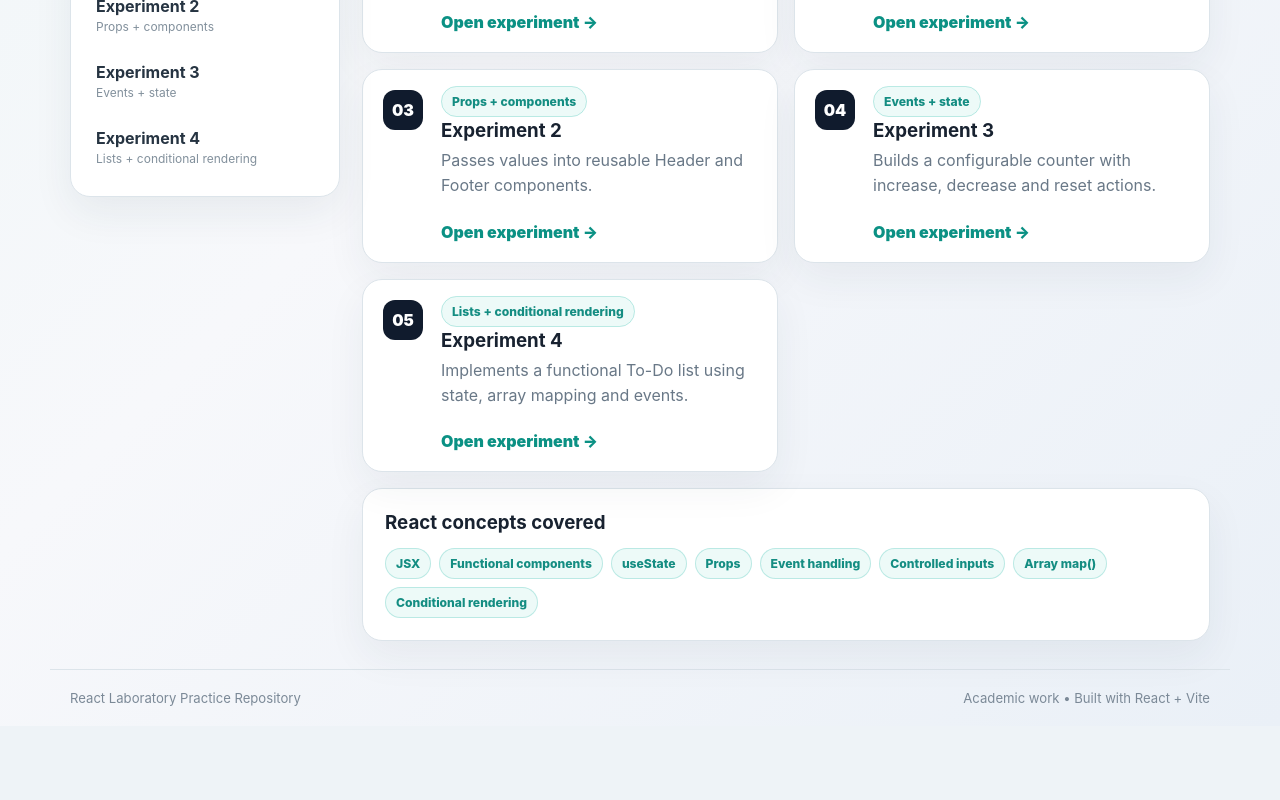
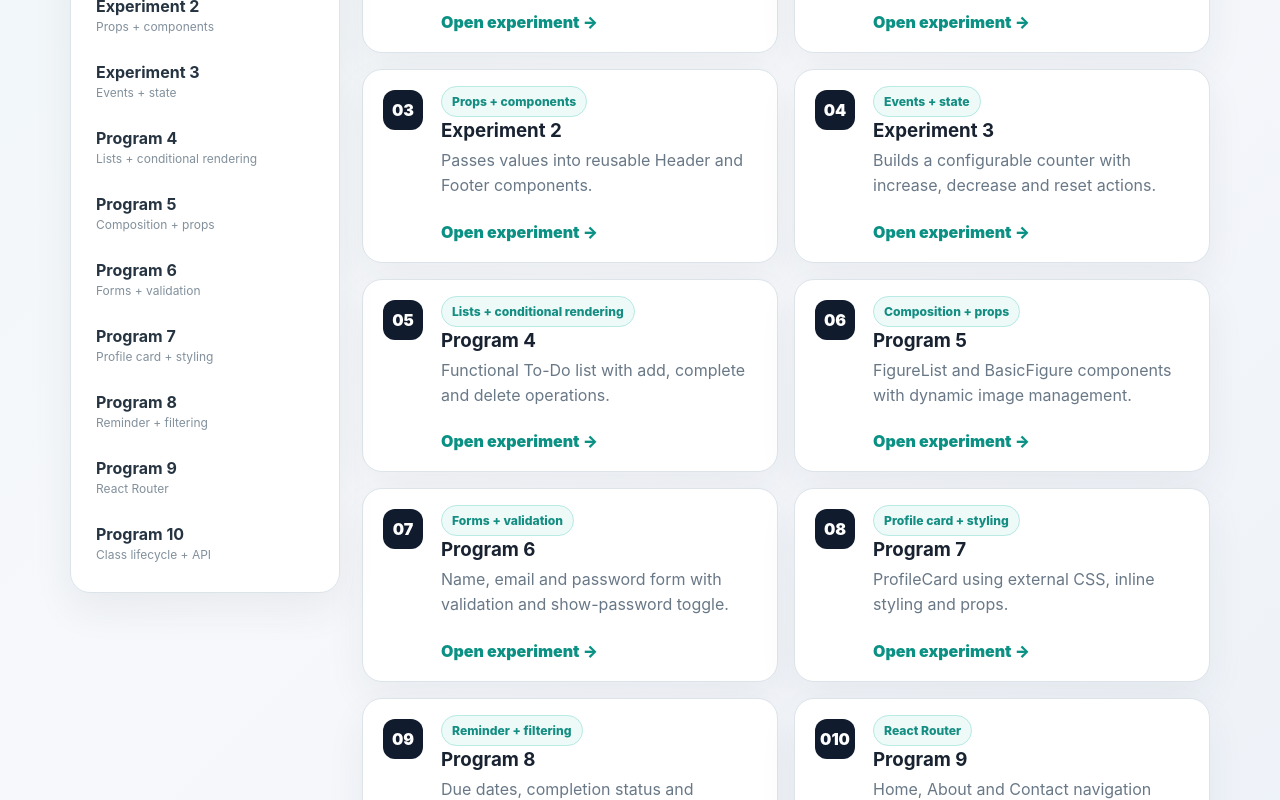
Before and after one commit to Akash-N-24/React-Lab-Programs, a React (Vite) app: page / in a window 1280 px wide. Shown: the part 640-1440 px from the top of the page. Before the commit the page ends 1366 px from the top, so only its background shows below. Built offline with nearby package versions, Linux system fonts and the light colour scheme.

Commit message:
Register React lab programs 5-10

```diff
--- a/src/App.jsx
+++ b/src/App.jsx
@@ -5,13 +5,25 @@ import Exp1 from './components/Exp1';
 import Exp2 from './components/Exp2';
 import Exp3 from './components/Exp3';
 import Exp4 from './components/Exp4';
+import Exp5 from './components/Exp5';
+import Exp6 from './components/Exp6';
+import Exp7 from './components/Exp7';
+import Exp8 from './components/Exp8';
+import Exp9 from './components/Exp9';
+import Exp10 from './components/Exp10';
 
 const experiments = [
   { id: 'demo', title: 'Demo Component', concept: 'Component structure', description: 'A simple functional component used as the starting point.' },
   { id: 'exp1', title: 'Experiment 1', concept: 'State + controlled input', description: 'Reads text from an input and renders the current state.' },
   { id: 'exp2', title: 'Experiment 2', concept: 'Props + components', description: 'Passes values into reusable Header and Footer components.' },
   { id: 'exp3', title: 'Experiment 3', concept: 'Events + state', description: 'Builds a configurable counter with increase, decrease and reset actions.' },
-  { id: 'exp4', title: 'Experiment 4', concept: 'Lists + conditional rendering', description: 'Implements a functional To-Do list using state, array mapping and events.' }
+  { id: 'exp4', title: 'Program 4', concept: 'Lists + conditional rendering', description: 'Functional To-Do list with add, complete and delete operations.' },
+  { id: 'exp5', title: 'Program 5', concept: 'Composition + props', description: 'FigureList and BasicFigure components with dynamic image management.' },
+  { id: 'exp6', title: 'Program 6', concept: 'Forms + validation', description: 'Name, email and password form with validation and show-password toggle.' },
+  { id: 'exp7', title: 'Program 7', concept: 'Profile card + styling', description: 'ProfileCard using external CSS, inline styling and props.' },
+  { id: 'exp8', title: 'Program 8', concept: 'Reminder + filtering', description: 'Due dates, completion status and all/completed/pending filters.' },
+  { id: 'exp9', title: 'Program 9', concept: 'React Router', description: 'Home, About and Contact navigation using react-router-dom.' },
+  { id: 'exp10', title: 'Program 10', concept: 'Class lifecycle + API', description: 'componentDidMount, componentDidUpdate and external API data.' }
 ];
 
 function App() {
@@ -23,6 +35,12 @@ function App() {
       case 'exp2': return <Exp2 />;
       case 'exp3': return <Exp3 />;
       case 'exp4': return <Exp4 />;
+      case 'exp5': return <Exp5 />;
+      case 'exp6': return <Exp6 />;
+      case 'exp7': return <Exp7 />;
+      case 'exp8': return <Exp8 />;
+      case 'exp9': return <Exp9 />;
+      case 'exp10': return <Exp10 />;
       default: return null;
     }
   };
```
